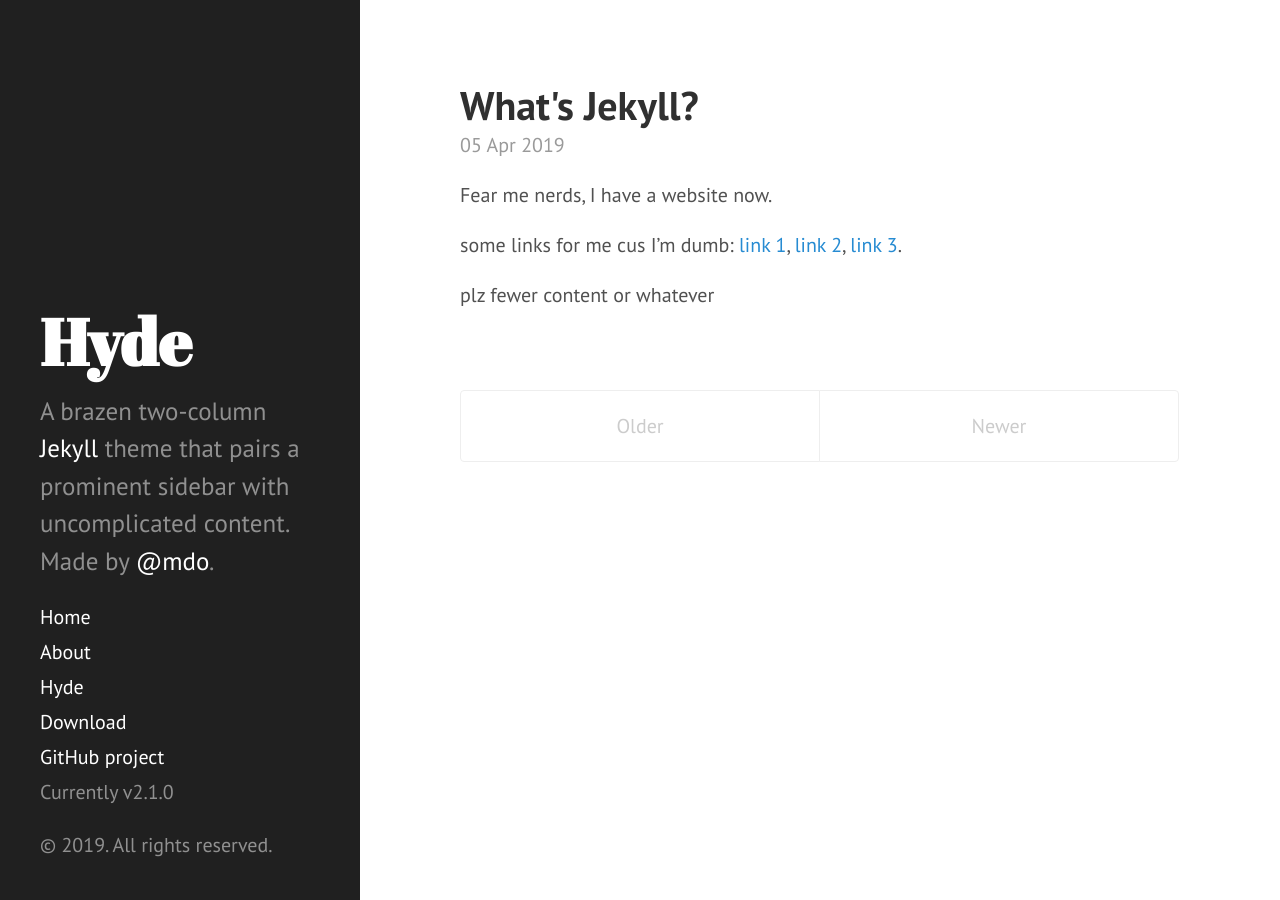
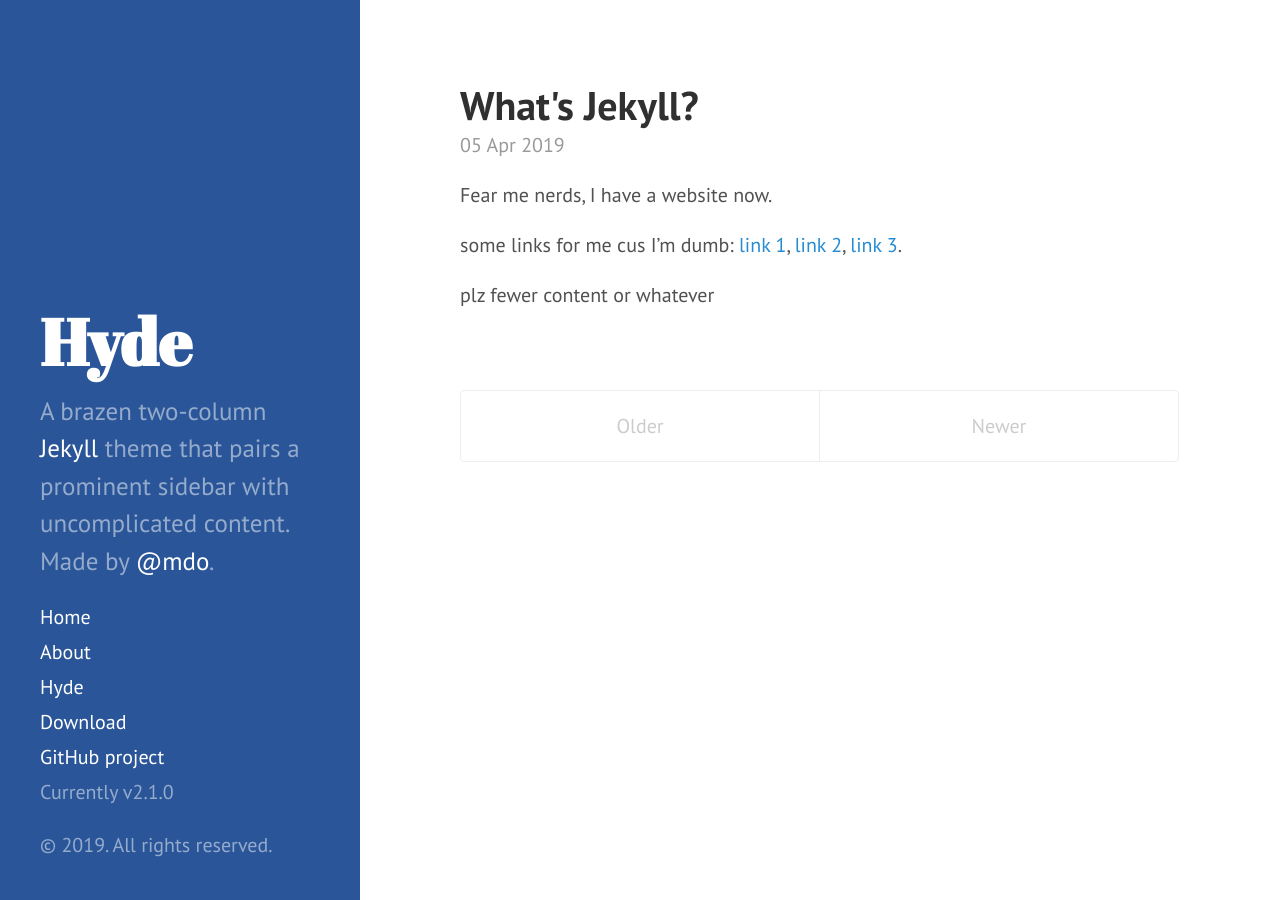
Before and after one commit to WJLKavanagh/balancing_blog, a Jekyll site: the page built from index.html, in a window 1280 px wide. Built offline with Jekyll 4.4.1, drawn with Linux system fonts in a browser that asks for light colours; the list of posts is cut into pages by our own code.

Commit message:
new colours

```diff
--- a/public/css/hyde.css
+++ b/public/css/hyde.css
@@ -57,7 +57,7 @@
   text-align: center;
   padding: 2rem 1rem;
   color: rgba(255,255,255,.5);
-  background-color: #202020;
+  background-color: #2a5699;
 }
 @media (min-width: 48em) {
   .sidebar {
```
